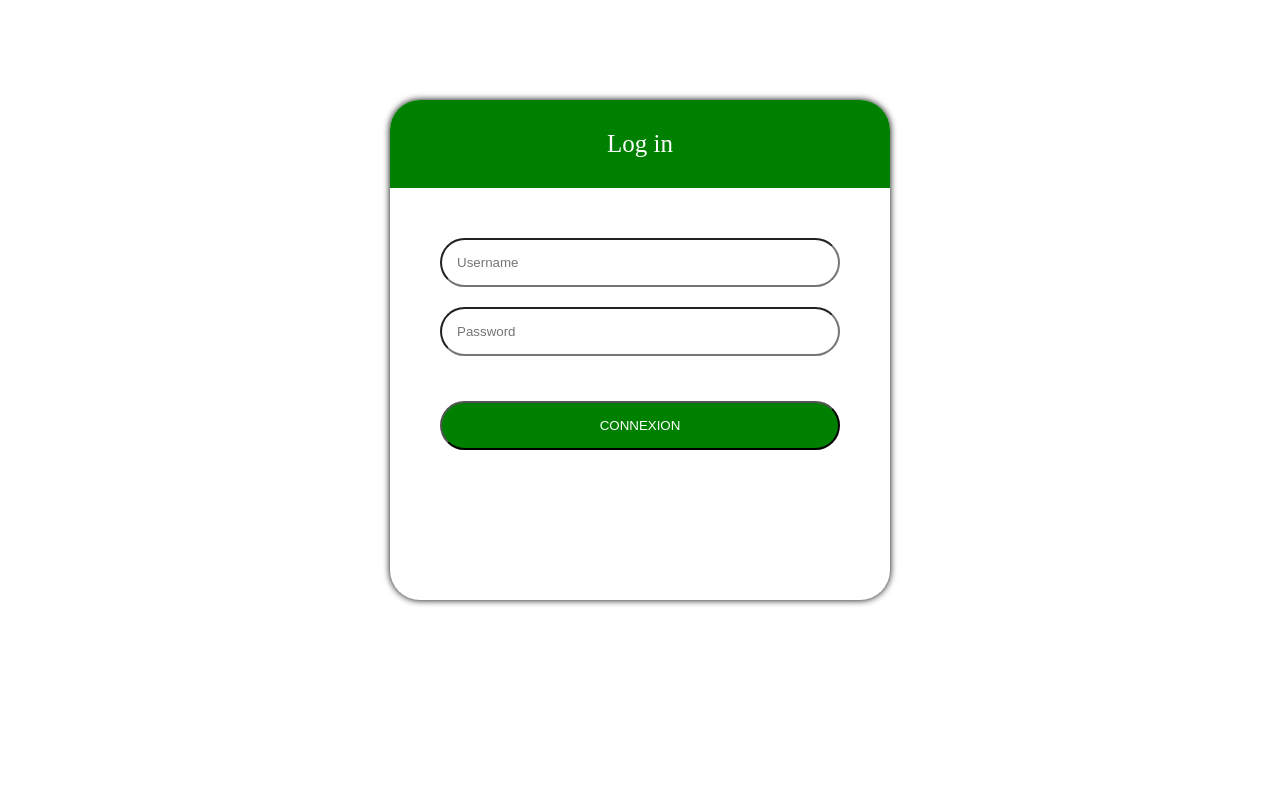
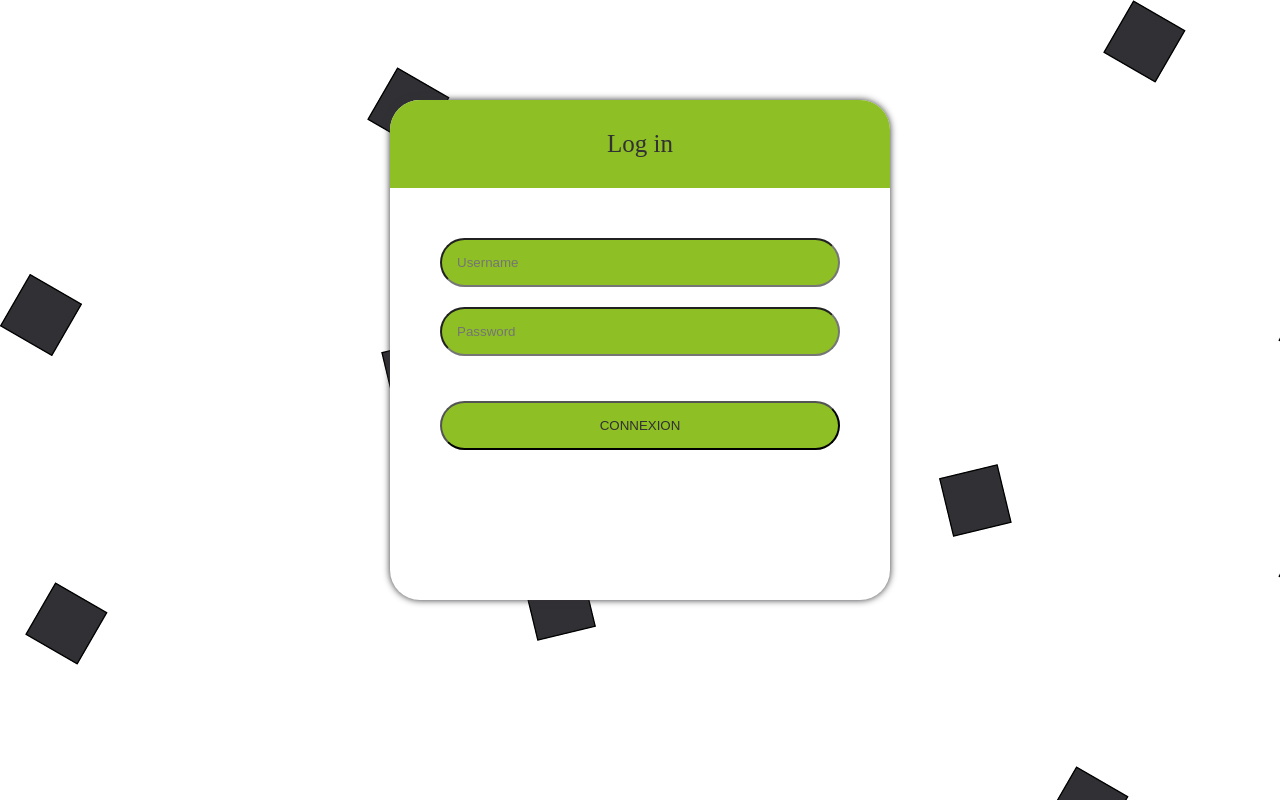
Before and after one commit to CanberraMenthonnex/ProjetEve-EcoCommerce, a PHP site: page /admin/login in a window 1280 px wide. Run offline with PHP 8.4, Linux system fonts and the light colour scheme.

Commit message:
:art: Add css to log- page

```diff
--- a/public/style/log-in-style.css
+++ b/public/style/log-in-style.css
@@ -2,22 +2,25 @@
     margin: 0;
     padding: 0;
 }
-
+body {
+    background-image: url("/img/backgroundImg.jpg");
+}
 #blocLog {
+    background-color: white;
     width: 500px;
     height: 500px;
     margin: 100px auto 0 auto;
     border-radius: 30px;
-    box-shadow: 0 0 7px black;
+    box-shadow: 0 0 7px #313034;
 }
 
 #pLog {
-    background-color: green;
+    background-color: #8ebf25;
     text-align: center;
     padding: 30px 0;
     border-top-right-radius: 30px;
     border-top-left-radius: 30px;
-    color: #ffffff;
+    color: #313034;
     font-size: 25px;
     margin-bottom: 50px;
 }
@@ -28,6 +31,7 @@
 }
 
 #divInputLog input {
+    background-color: #8ebf25;
     width: 100%;
     padding: 15px;
     border-radius: 30px;
@@ -36,8 +40,12 @@
 }
 
 #buttonLog {
-    color: #ffffff;
-    background-color: green;
+    color: #313034;
+    background-color: #8ebf25;
     margin-top: 25px;
     cursor: pointer;
 }
+#buttonLog:hover {
+
+    font-size: 15px;
+}
```
